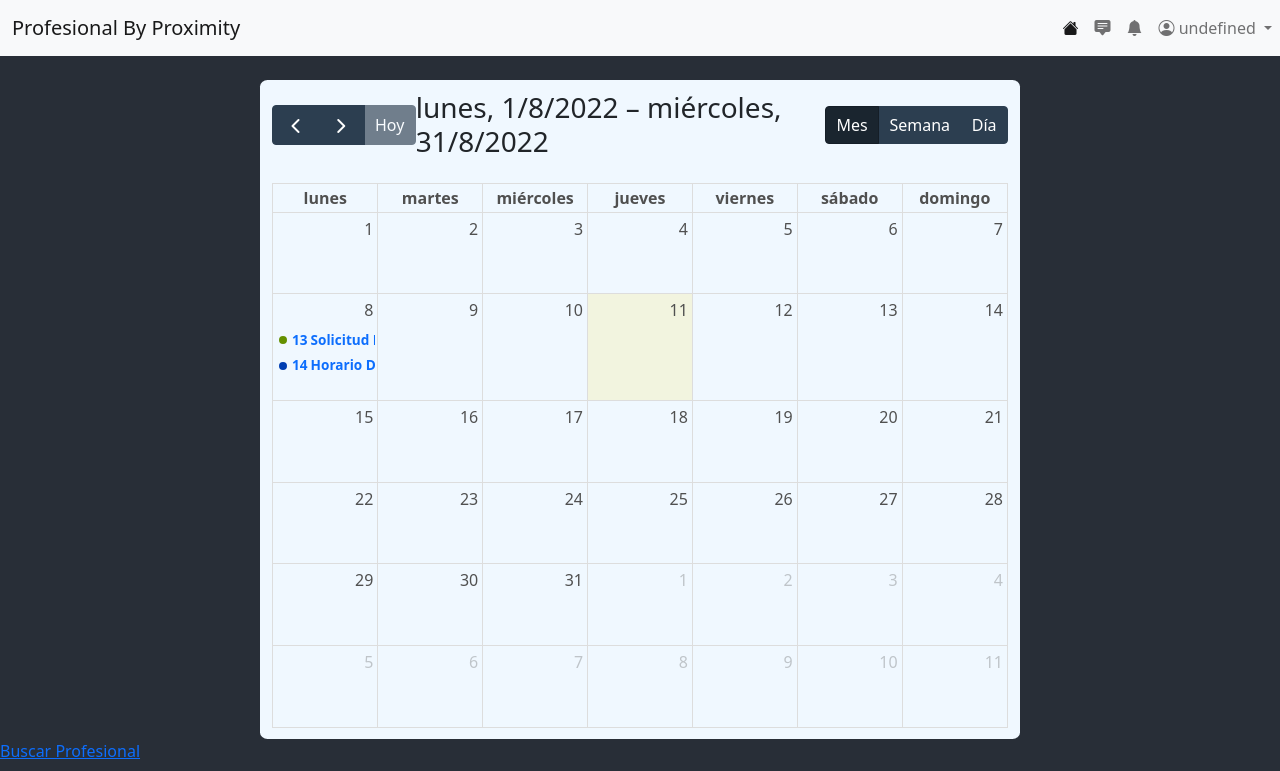
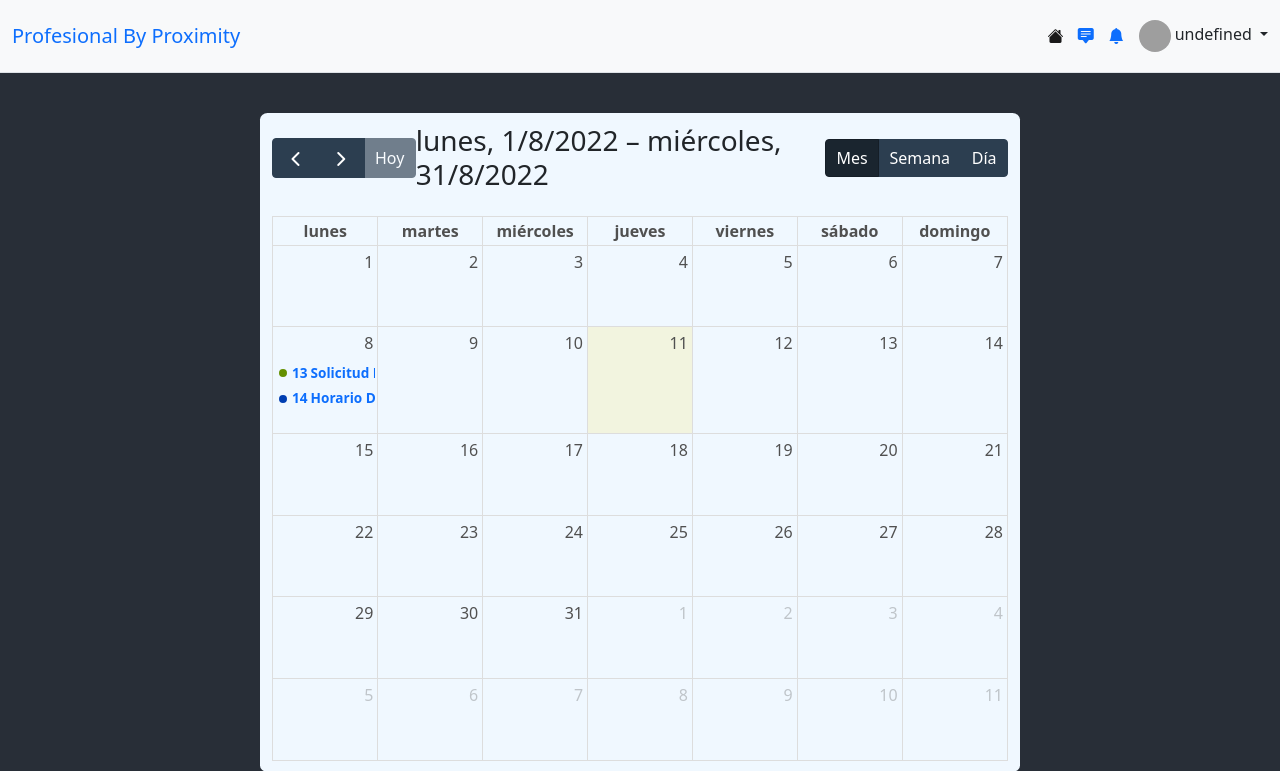
Before and after one commit to GabrielRzecznik/Frontend-PBP, a PHP site: page /view/grilla.html in a window 1280 px wide. Shown: the top 771 px of the page. Run offline with PHP 8.4, Linux system fonts and the light colour scheme; lists and menus that the app fills with data are empty; grey boxes are pictures that could not be loaded.

Commit message:
Navegador

```diff
--- a/view/css/navegador.css
+++ b/view/css/navegador.css
@@ -1,15 +1,13 @@
-
-
-#nombreOpcion{
-    display: none;
+.seleccionado{
+    color: #191919;
 }
 
-@media (max-width: 768px) {
-    #nombreOpcion{
-        display: block;
-    }
+.ulNav{
+    color: #7f7f7f;
+    list-style-type: none;
 }
 
-.centrado{
-    text-align: center;
+.liNav{
+    float: right;
+    width: 1.9em;
 }
--- a/view/grilla.html
+++ b/view/grilla.html
@@ -19,39 +19,47 @@
         <title>Grilla - Profesional By Proximity</title>
     </head>
     <body>
-    <!--Navegador-->
-    <nav class="navbar navbar-expand-lg navbar-light bg-light">
-        <div class="container-fluid">
-          <a class="navbar-brand" href="#">Profesional By Proximity</a>
-          <button class="navbar-toggler" type="button" data-bs-toggle="collapse" data-bs-target="#navbarNavDropdown" aria-controls="navbarNavDropdown" aria-expanded="false" aria-label="Toggle navigation">
-            <span class="navbar-toggler-icon"></span>
-          </button>
-        </div>
-        <div class="collapse navbar-collapse centrado" id="navbarNavDropdown">
-            <ul class="navbar-nav">
-              <li class="nav-item">
-                <a class="nav-link active" aria-current="page" href="https://frontend-pbp.herokuapp.com/view/inicioBusqueda.html"><i class="bi bi-house-fill"></i><span id="nombreOpcion">Inicio</span></a><!--Icono Inicio-->
-              </li>
-              <li class="nav-item">
-                <a class="nav-link" href="https://frontend-pbp.herokuapp.com/view/chats.html"><i class="bi bi-chat-square-text-fill"></i><span id="nombreOpcion">Chat</span></a><!--Icono Chat-->
-              </li>
-              <li class="nav-item">
-                <a class="nav-link" href="https://frontend-pbp.herokuapp.com/view/notificaciones.html"><i class="bi bi-bell-fill"></i><span id="nombreOpcion">Notificaciones</span></a><!--Icono Notificaciones-->
-              </li>
-              <li class="nav-item dropdown">
-                <a class="nav-link dropdown-toggle" href="#" id="navbarDropdownMenuLink" role="button" data-bs-toggle="dropdown" aria-expanded="false">
-                    <i class="bi bi-person-circle"></i>&nbsp;<span id="nombreUsuario"></span>
+      	<!--Encabezado - Nav-->
+        <header class="py-3 mb-3 border-bottom bg-light"><!--bg-light se utiliza para cambiarle el color!-->
+          <div class="container-fluid d-grid gap-3 align-items-center" style="grid-template-columns: 1fr 2fr;">
+            <div class="dropdown">
+              <a class="navbar-brand" href="#">Profesional By Proximity</a>
+            </div>
+
+            <div class="d-flex align-items-center">
+              <span class="w-100 me-3 derecha">
+                <ul class="ulNav">
+                  <li class="liNav">
+                    <a class="nav-link" href="https://frontend-pbp.herokuapp.com/view/notificaciones.html"><i class="bi bi-bell-fill"></i></a><!--Icono Notificaciones-->
+                  </li>
+                  <li class="liNav">
+                    <a class="nav-link" href="https://frontend-pbp.herokuapp.com/view/chats.html"><i class="bi bi-chat-square-text-fill"></i></a><!--Icono Chat-->
+                  </li>
+                  <li class="liNav">
+                    <a class="nav-link seleccionado" aria-current="page" href="#"><i class="bi bi-house-fill"></i></a><!--Icono Inicio-->
+                  </li>
+                </ul>
+              </span>
+
+
+              <div class="flex-shrink-0 dropdown">
+
+                <a href="#" class="d-block link-dark text-decoration-none dropdown-toggle" id="dropdownUser2" data-bs-toggle="dropdown" aria-expanded="false">
+                  <img src="https://media-exp2.licdn.com/dms/image/C4E03AQFqnYkF8f8G5Q/profile-displayphoto-shrink_200_200/0/1568049257107?e=2147483647&v=beta&t=og95w95IygkAS2sp8neNYvmMtcGhSgzsNv8rwWtrFLM" alt="mdo" width="32" height="32" class="rounded-circle">
+                  <span id="nombreUsuario"></span>
                 </a>
-                <ul class="dropdown-menu" aria-labelledby="navbarDropdownMenuLink">
-                  <li><a class="dropdown-item" href="#">Perfil</a></li>
+
+                <ul class="dropdown-menu text-small shadow" aria-labelledby="dropdownUser2">
+                  <li><a class="dropdown-item" href="https://frontend-pbp.herokuapp.com/view/perfil.html">Perfil</a></li>
                   <li><a class="dropdown-item" href="#">Mi Grilla</a></li>
                   <li><a class="dropdown-item" href="#">Configuración</a></li>
+                  <li><hr class="dropdown-divider"></li>
                   <li><a class="dropdown-item" href="#" onclick="cerrarSesion()">Cerrar Sesion</a></li>
                 </ul>
-              </li>
-            </ul>
+              </div>
+              </div>
           </div>
-      </nav>
+        </header>
       <br>
     <!--<span id="session"></span>-->
     <!--<button class="btn" onclick="cerrarSesion()">Cerrar Sesión</button>-->
```
Also changed, not shown: view/inicioBusqueda.html (+29 -21 lines).
